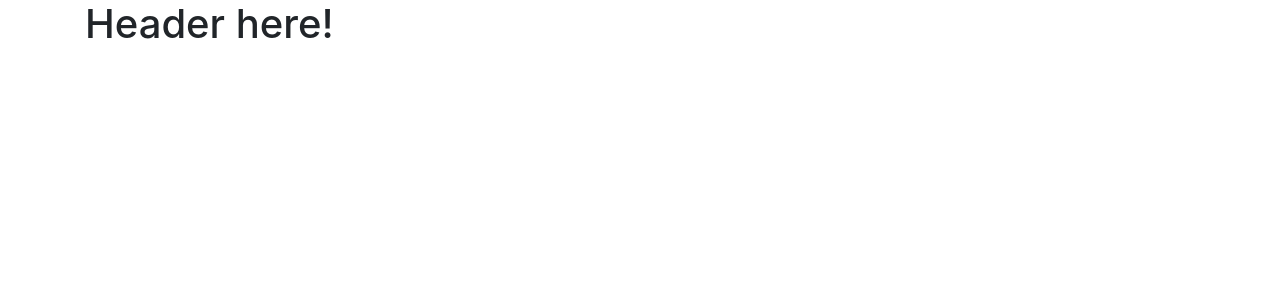
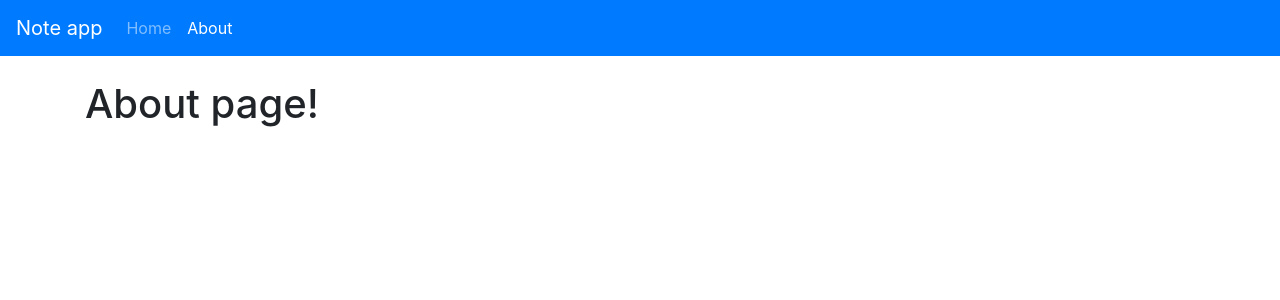
Before and after one commit to Lertis/react-firebase, a React (Create React App) app: page /about in a window 1280 px wide. Shown: the top 300 px of the page. Built offline with nearby package versions, Linux system fonts and the light colour scheme.

Commit message:
Added simple navigation

```diff
--- a/src/App.js
+++ b/src/App.js
@@ -1,9 +1,19 @@
 import React from 'react';
+import { BrowserRouter, Route, Switch } from "react-router-dom";
+import { Home } from './pages/Home';
+import { About } from './pages/About';
+import { Navbar } from './components/Navbar';
 
 export default function App() {
 	return (
-		<div className="container">
-			<h1>Header here!</h1>
+		<BrowserRouter>
+		<Navbar />
+		<div className="container pt-4">
+			<Switch>
+				<Route path={'/'} exact component={Home}></Route>
+				<Route path={'/about'} exact component={About}></Route>
+			</Switch>
 		</div>
+		</BrowserRouter>
 	);
 }
--- /dev/null
+++ b/src/components/Navbar.js
@@ -0,0 +1,27 @@
+import React from 'react';
+import { NavLink } from 'react-router-dom';
+
+export const Navbar = () => (
+	<nav className="navbar navbar-dark navbar-expand-lg bg-primary">
+		<div className="navbar-brand">
+			Note app
+		</div>
+		<ul className="navbar-nav">
+			<li className="nav-item">
+				<NavLink
+					className="nav-link"
+					to="/"
+					exact>
+					Home
+				</NavLink>
+			</li>
+			<li className="nav-item">
+				<NavLink
+					className="nav-link"
+					to="/about">
+					About
+				</NavLink>
+			</li>
+		</ul>
+	</nav>
+)
--- /dev/null
+++ b/src/pages/About.js
@@ -0,0 +1,9 @@
+import React, { Fragment } from 'react'
+
+export const About = () => {
+	return (
+		<Fragment>
+			<h1>About page!</h1>
+		</Fragment>
+	)
+}
--- /dev/null
+++ b/src/pages/Home.js
@@ -0,0 +1,9 @@
+import React, { Fragment } from 'react'
+
+export const Home = () => {
+	return (
+		<Fragment>
+			<h1>Home page!</h1>
+		</Fragment>
+	)
+}
```
